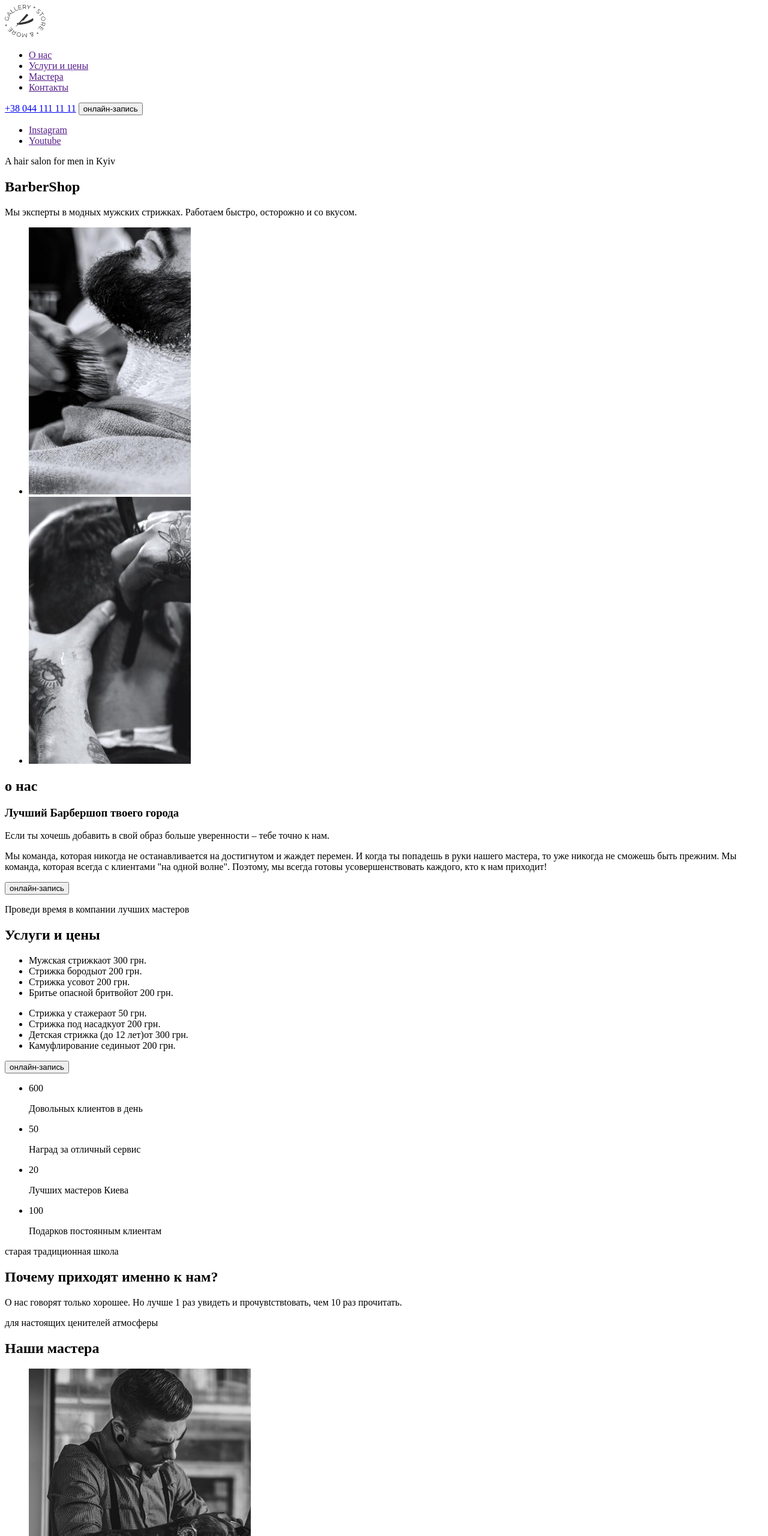
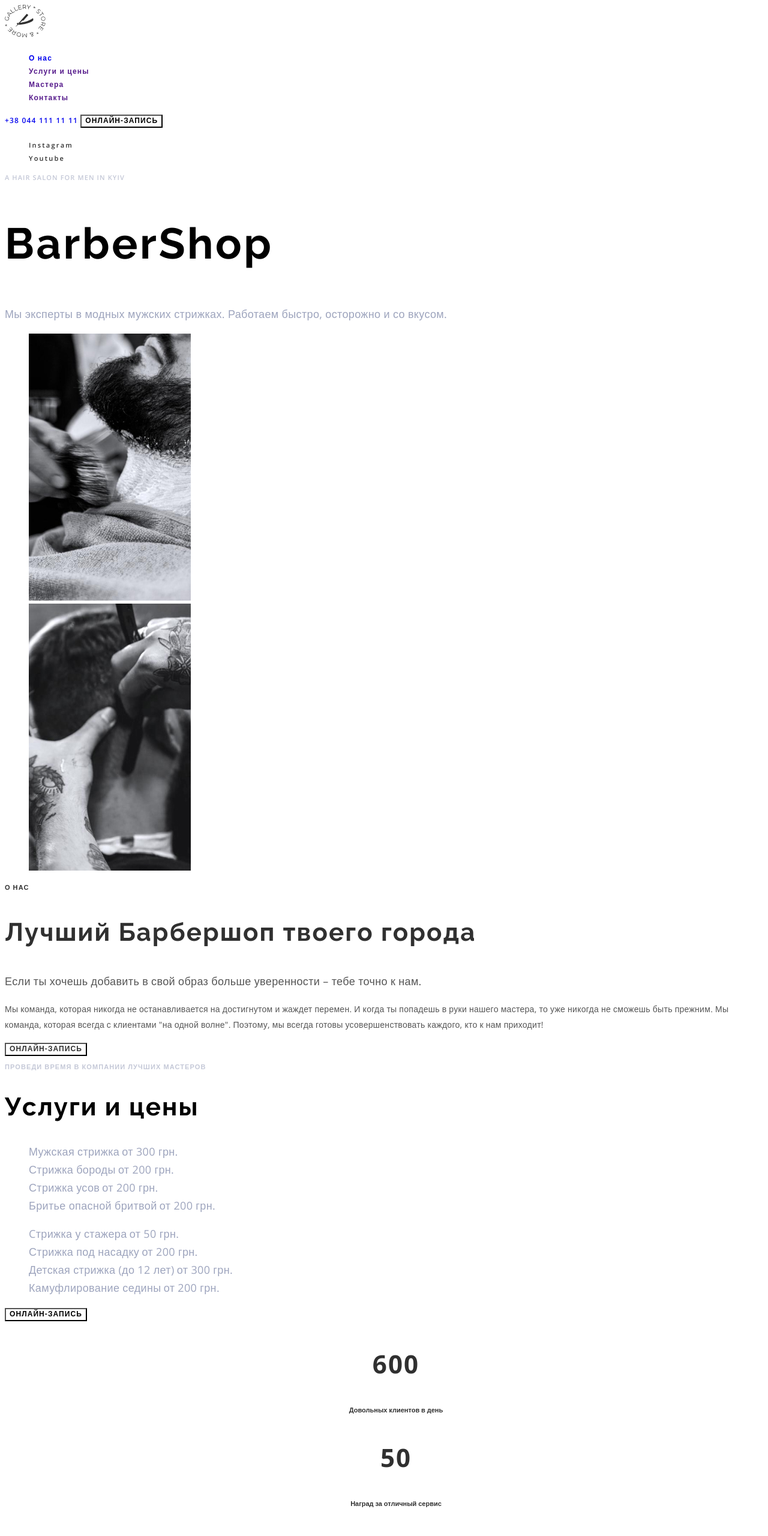
Before and after one commit to Olexiy-repin/html-css-demo, a plain HTML site: page index.html in a window 1280 px wide. Shown: the top 2560 px of the page at 60% size. Drawn offline with nearby package versions, Linux system fonts and the light colour scheme.

Commit message:
practice

```diff
--- /dev/null
+++ b/css/styles.css
@@ -0,0 +1,244 @@
+:root {
+  --main-font: 'Open Sans', sans-serif;
+  --secondary-font: 'Raleway', sans-serif;
+  --main-text-color-theme-dark: 157, 164, 189;
+  --secondary-text-color-theme-dark: #ffffff;
+  --main-text-color-theme-light: #303030;
+  --secondary-text-color-theme-light: #555555;
+  --accent-color: #ff6c00;
+}
+
+body {
+  font-family: var(--main-font);
+}
+
+.list {
+  list-style: none;
+}
+
+.link {
+  text-decoration: none;
+}
+
+.address {
+  font-style: normal;
+}
+
+/* ================= COMPONENTS ================= */
+.modal-btn {
+  font-weight: 600;
+  font-size: 12px;
+  line-height: 1.33;
+  letter-spacing: 0.09em;
+  text-transform: uppercase;
+  background-color: transparent;
+  cursor: pointer;
+}
+
+.modal-btn-theme-light {
+  color: var(--main-text-color-theme-light);
+}
+
+.modal-btn-theme-dark {
+  /* color: var(--secondary-text-color-theme-dark); */
+}
+
+.modal-btn:hover,
+.modal-btn:focus {
+  background-color: var(--accent-color);
+  color: #ffffff;
+}
+
+.social-links-link {
+  font-weight: 600;
+  font-size: 11px;
+  line-height: 1.36;
+  letter-spacing: 0.2em;
+  color: var(--main-text-color-theme-light);
+}
+
+.social-links-link:hover,
+.social-links-link:focus {
+  color: var(--accent-color);
+}
+
+.title {
+  font-family: var(--secondary-font);
+  font-weight: 700;
+  font-size: 42px;
+  line-height: 1.17;
+  letter-spacing: 0.05em;
+}
+
+.title-theme-dark {
+  /* color: var(--secondary-text-color-theme-dark); */
+}
+
+.title-theme-light {
+  color: var(--main-text-color-theme-light);
+}
+
+.suptitle {
+  font-weight: 600;
+  font-size: 11px;
+  line-height: 1.36;
+  letter-spacing: 0.1em;
+  text-transform: uppercase;
+}
+
+.suptitle-theme-dark {
+  color: rgba(var(--main-text-color-theme-dark), 0.6);
+}
+
+.suptitle-theme-light {
+  color: var(--main-text-color-theme-light);
+}
+
+.description {
+  font-weight: 400;
+  font-size: 18px;
+  line-height: 1.67;
+  letter-spacing: 0.02em;
+}
+
+.description-theme-light {
+  color: var(--secondary-text-color-theme-light);
+}
+
+.description-theme-dark {
+  color: rgb(var(--main-text-color-theme-dark));
+}
+
+/* ================= /COMPONENTS ================= */
+
+/* ================= HEADER ================= */
+.menu-link {
+  font-weight: 600;
+  font-size: 12px;
+  line-height: 1.33;
+  letter-spacing: 0.1em;
+}
+
+.menu-link:hover,
+.menu-link:focus {
+  color: var(--accent-color);
+}
+
+.contact-number {
+  font-weight: 600;
+  font-size: 12px;
+  line-height: 1.33;
+  letter-spacing: 0.1em;
+}
+
+.contact-number:hover,
+.contact-number:focus {
+  color: var(--accent-color);
+}
+/* ================= /HEADER ================= */
+
+/* ================= HERO ================= */
+.main-title {
+  font-family: var(--secondary-font);
+  font-weight: 700;
+  font-size: 72px;
+  line-height: 1.18;
+  letter-spacing: 0.05em;
+}
+/* ================= /HERO ================= */
+
+/* ================= ABOUT ================= */
+.about-text {
+  font-weight: 400;
+  font-size: 14px;
+  line-height: 1.86;
+  letter-spacing: 0.02em;
+  color: var(--secondary-text-color-theme-light);
+}
+/* ================= /ABOUT ================= */
+
+/* ================= SERVICES ================= */
+.services-list-name,
+.services-list-price {
+  font-weight: 400;
+  font-size: 18px;
+  line-height: 1.67;
+  letter-spacing: 0.02em;
+  color: rgb(var(--main-text-color-theme-dark));
+}
+/* ================= /SERVICES ================= */
+
+/* ================= ADVANTAGES ================= */
+.advantages-list-count {
+  font-weight: 700;
+  font-size: 42px;
+  line-height: 1.36;
+  text-align: center;
+  letter-spacing: 0.05em;
+  color: var(--main-text-color-theme-light);
+}
+
+.advantages-list-description {
+  font-weight: 600;
+  font-size: 11px;
+  line-height: 1.36;
+  text-align: center;
+  color: var(--main-text-color-theme-light);
+}
+/* ================= /ADVANTAGES ================= */
+
+/* ================= EMPLOYEES ================= */
+.employees-list-name {
+  font-weight: 400;
+  font-size: 18px;
+  line-height: 1.39;
+  text-align: center;
+  letter-spacing: 0.02em;
+  color: var(--main-text-color-theme-light);
+}
+
+.employees-list-position {
+  font-weight: 400;
+  font-size: 14px;
+  line-height: 1.36;
+  text-align: center;
+  letter-spacing: 0.02em;
+  color: var(--accent-color);
+}
+/* ================= /EMPLOYEES ================= */
+
+/* ================= GALLERY ================= */
+
+/* ================= /GALLERY ================= */
+
+/* ================= CONTACT ================= */
+
+/* ================= /CONTACT ================= */
+
+/* ================= CONTACT INFORMATION ================= */
+.contact-info-list-link {
+  font-weight: 400;
+  font-size: 18px;
+  line-height: 1.67;
+  letter-spacing: 0.02em;
+  color: rgb(var(--main-text-color-theme-dark));
+}
+
+.contact-info-date {
+  font-weight: 400;
+  font-size: 18px;
+  line-height: 1.67;
+  letter-spacing: 0.02em;
+  color: rgb(var(--main-text-color-theme-dark));
+}
+/* ================= /CONTACT INFORMATION ================= */
+
+/* ================= FOOTER ================= */
+.copyright {
+  font-weight: 600;
+  font-size: 11px;
+  line-height: 1.36;
+  letter-spacing: 0.2em;
+  color: rgb(var(--main-text-color-theme-dark));
+}
+/* ================= /FOOTER ================= */
--- a/index.html
+++ b/index.html
@@ -4,63 +4,84 @@
     <meta charset="UTF-8" />
     <meta http-equiv="X-UA-Compatible" content="IE=edge" />
     <meta name="viewport" content="width=device-width, initial-scale=1.0" />
-    <title>Document</title>
+    <title>Barbeshop</title>
+    <link rel="preconnect" href="https://fonts.googleapis.com" />
+    <link rel="preconnect" href="https://fonts.gstatic.com" crossorigin />
+    <link
+      href="https://fonts.googleapis.com/css2?family=Open+Sans:wght@400;600;700&family=Raleway:wght@700&display=swap"
+      rel="stylesheet"
+    />
+    <link rel="stylesheet" href="./css/styles.css" />
   </head>
   <body>
-    <header>
-      <nav>
-        <a href="./index.html">
-          <img src="./images/header/logo.svg" alt="логотип барбершопа" width="68" height="55" />
+    <!-- HEADER -->
+    <header class="header">
+      <nav class="header-nav">
+        <a class="logo link" href="./index.html">
+          <img
+            class="logo-img"
+            src="./images/header/logo.svg"
+            alt="логотип барбершопа"
+            width="68"
+            height="55"
+          />
         </a>
-        <ul>
-          <li>
-            <a href="">О нас</a>
+        <ul class="menu list">
+          <li class="menu-item">
+            <a class="menu-link link" href="./portfolio.html">О нас</a>
           </li>
-          <li>
-            <a href="">Услуги и цены</a>
+          <li class="menu-item">
+            <a class="menu-link link" href="">Услуги и цены</a>
           </li>
-          <li>
-            <a href="">Мастера</a>
+          <li class="menu-item">
+            <a class="menu-link link" href="">Мастера</a>
           </li>
-          <li>
-            <a href="">Контакты</a>
+          <li class="menu-item">
+            <a class="menu-link link" href="">Контакты</a>
           </li>
         </ul>
       </nav>
-      <a href="tel:0441111111">+38 044 111 11 11</a>
-      <button type="button">онлайн-запись</button>
+      <a class="contact-number link" href="tel:0441111111">+38 044 111 11 11</a>
+      <button class="modal-btn modal-btn-theme-dark" type="button">онлайн-запись</button>
     </header>
     <main>
-      <section>
-        <div>
-          <ul>
-            <li>
-              <a href="" lang="en">Instagram</a>
+      <!-- HERO -->
+      <section class="hero">
+        <div class="hero-left-side">
+          <ul class="social-links list">
+            <li class="social-links-item">
+              <a class="social-links-link link" href="" lang="en">Instagram</a>
             </li>
-            <li>
-              <a href="" lang="en">Youtube</a>
+            <li class="social-links-item">
+              <a class="social-links-link link" href="" lang="en">Youtube</a>
             </li>
           </ul>
         </div>
-        <div>
-          <p lang="en">A hair salon for men in Kyiv</p>
-          <h1 lang="en">BarberShop</h1>
-          <p>Мы эксперты в модных мужских стрижках. Работаем быстро, осторожно и со вкусом.</p>
+        <div class="hero-right-side">
+          <p class="suptitle suptitle-theme-dark" lang="en">A hair salon for men in Kyiv</p>
+          <h1 class="main-title" lang="en">BarberShop</h1>
+          <p class="description description-theme-dark">
+            Мы эксперты в модных мужских стрижках. Работаем быстро, осторожно и со вкусом.
+          </p>
         </div>
       </section>
-      <section>
-        <div>
-          <ul>
-            <li>
+
+      <!-- ABOUT -->
+      <section class="about">
+        <div class="about-left-side">
+          <ul class="about-gallery list">
+            <li class="about-gallery-item">
               <img
+                class="about-gallery-img"
                 src="./images/about/about-img-1.jpg"
                 alt="мастер бреет бороду клиенту"
                 width="270"
                 height="445"
               />
             </li>
-            <li>
+            <li class="about-gallery-item">
               <img
+                class="about-gallery-img"
                 src="./images/about/about-img-2.jpg"
                 alt="мастер стрижет клиента"
                 width="270"
@@ -69,132 +90,173 @@
             </li>
           </ul>
         </div>
-        <div>
-          <h2>о нас</h2>
-          <h3>Лучший Барбершоп твоего города</h3>
-          <p>Если ты хочешь добавить в свой образ больше уверенности – тебе точно к нам.</p>
-          <p>
+        <div class="about-right-side">
+          <h2 class="suptitle suptitle-theme-light">о нас</h2>
+          <h3 class="title title-theme-light">Лучший Барбершоп твоего города</h3>
+          <p class="description description-theme-light">
+            Если ты хочешь добавить в свой образ больше уверенности – тебе точно к нам.
+          </p>
+          <p class="about-text">
             Мы команда, которая никогда не останавливается на достигнутом и жаждет перемен. И когда
             ты попадешь в руки нашего мастера, то уже никогда не сможешь быть прежним. Мы команда,
             которая всегда с клиентами "на одной волне". Поэтому, мы всегда готовы усовершенствовать
             каждого, кто к нам приходит!
           </p>
-          <button type="button">онлайн-запись</button>
+          <button class="modal-btn modal-btn-theme-light" type="button">онлайн-запись</button>
         </div>
       </section>
+
+      <!-- SERVICES -->
       <section>
-        <p>Проведи время в компании лучших мастеров</p>
-        <h2>Услуги и цены</h2>
-        <ul>
-          <li><span>Мужская стрижка</span><span>от 300 грн.</span></li>
-          <li><span>Стрижка бороды</span><span>от 200 грн.</span></li>
-          <li><span>Стрижка усов</span><span>от 200 грн.</span></li>
-          <li><span>Бритье опасной бритвой</span><span>от 200 грн.</span></li>
+        <p class="suptitle suptitle-theme-dark">Проведи время в компании лучших мастеров</p>
+        <h2 class="title title-theme-dark">Услуги и цены</h2>
+        <ul class="services-list list">
+          <li class="services-list-item">
+            <span class="services-list-name">Мужская стрижка</span>
+            <span class="services-list-price">от 300 грн.</span>
+          </li>
+          <li class="services-list-item">
+            <span class="services-list-name">Стрижка бороды</span>
+            <span class="services-list-price">от 200 грн.</span>
+          </li>
+          <li class="services-list-item">
+            <span class="services-list-name">Стрижка усов</span>
+            <span class="services-list-price">от 200 грн.</span>
+          </li>
+          <li class="services-list-item">
+            <span class="services-list-name">Бритье опасной бритвой</span>
+            <span class="services-list-price">от 200 грн.</span>
+          </li>
         </ul>
-        <ul>
-          <li><span>Cтрижка у стажера</span><span>от 50 грн.</span></li>
-          <li><span>Стрижка под насадку</span><span>от 200 грн.</span></li>
-          <li><span>Детская стрижка (до 12 лет)</span><span>от 300 грн.</span></li>
-          <li><span>Камуфлирование седины</span><span>от 200 грн.</span></li>
+        <ul class="services-list list">
+          <li class="services-list-item">
+            <span class="services-list-name">Cтрижка у стажера</span>
+            <span class="services-list-price">от 50 грн.</span>
+          </li>
+          <li class="services-list-item">
+            <span class="services-list-name">Стрижка под насадку</span>
+            <span class="services-list-price">от 200 грн.</span>
+          </li>
+          <li class="services-list-item">
+            <span class="services-list-name">Детская стрижка (до 12 лет)</span>
+            <span class="services-list-price">от 300 грн.</span>
+          </li>
+          <li class="services-list-item">
+            <span class="services-list-name">Камуфлирование седины</span>
+            <span class="services-list-price">от 200 грн.</span>
+          </li>
         </ul>
-        <button type="button">онлайн-запись</button>
+        <button class="modal-btn modal-btn-theme-dark" type="button">онлайн-запись</button>
       </section>
-      <section>
-        <div>
-          <ul>
-            <li>
-              <p>600</p>
-              <p>Довольных клиентов в день</p>
+
+      <!-- ADVANTAGES -->
+      <section class="advantages">
+        <div class="advantages-left-side">
+          <ul class="advantages-list list">
+            <li class="advantages-list-item">
+              <p class="advantages-list-count">600</p>
+              <p class="advantages-list-description">Довольных клиентов в день</p>
             </li>
-            <li>
-              <p>50</p>
-              <p>Наград за отличный сервис</p>
+            <li class="advantages-list-item">
+              <p class="advantages-list-count">50</p>
+              <p class="advantages-list-description">Наград за отличный сервис</p>
             </li>
-            <li>
-              <p>20</p>
-              <p>Лучших мастеров Киева</p>
+            <li class="advantages-list-item">
+              <p class="advantages-list-count">20</p>
+              <p class="advantages-list-description">Лучших мастеров Киева</p>
             </li>
-            <li>
-              <p>100</p>
-              <p>Подарков постоянным клиентам</p>
+            <li class="advantages-list-item">
+              <p class="advantages-list-count">100</p>
+              <p class="advantages-list-description">Подарков постоянным клиентам</p>
             </li>
           </ul>
         </div>
-        <div>
-          <p>старая традиционная школа</p>
-          <h2>Почему приходят именно к нам?</h2>
-          <p>
+        <div class="advantages-right-side">
+          <p class="suptitle suptitle-theme-light">старая традиционная школа</p>
+          <h2 class="title title-theme-light">Почему приходят именно к нам?</h2>
+          <p class="description description-theme-light">
             О нас говорят только хорошее. Но лучше 1 раз увидеть и прочувtствtовать, чем 10 раз
             прочитать.
           </p>
         </div>
       </section>
-      <section>
-        <p>для настоящих ценителей атмосферы</p>
-        <h2>Наши мастера</h2>
-        <ul>
-          <li>
+
+      <!-- EMPLOYEES -->
+      <section class="employees">
+        <p class="suptitle suptitle-theme-light">для настоящих ценителей атмосферы</p>
+        <h2 class="title title-theme-light">Наши мастера</h2>
+        <ul class="employees-list list">
+          <li class="employees-list-item">
             <img
+              class="employees-list-img"
               src="./images/employees/john-smith.jpg"
               alt="мастер стрижет клиента"
               width="370"
               height="346"
             />
-            <h3 lang="en">John Smith</h3>
-            <p lang="en">ExtrTeme Barber</p>
+            <h3 class="employees-list-name" lang="en">John Smith</h3>
+            <p class="employees-list-position" lang="en">ExtrTeme Barber</p>
           </li>
-          <li>
+          <li class="employees-list-item">
             <img
+              class="employees-list-img"
               src="./images/employees/michele-doe.jpg"
               alt="мастер стрижет клиента"
               width="370"
               height="346"
             />
-            <h3 lang="en">Michele Doe</h3>
-            <p lang="en">ExtrTeme Barber</p>
+            <h3 class="employees-list-name" lang="en">Michele Doe</h3>
+            <p class="employees-list-position" lang="en">ExtrTeme Barber</p>
           </li>
-          <li>
+          <li class="employees-list-item">
             <img
+              class="employees-list-img"
               src="./images/employees/alan-black.jpg"
               alt="мастер стрижет клиента"
               width="370"
               height="346"
             />
-            <h3 lang="en">Alan Black</h3>
-            <p lang="en">ExtrTeme Barber</p>
+            <h3 class="employees-list-name" lang="en">Alan Black</h3>
+            <p class="employees-list-position" lang="en">ExtrTeme Barber</p>
           </li>
         </ul>
       </section>
+
+      <!-- GALLERY -->
       <section>
         <h2 hidden>Галерея работ</h2>
-        <p>На латинском языке “барба” означает “борода”</p>
-        <ul>
-          <li>
+        <p class="suptitle suptitle-theme-light">На латинском языке “барба” означает “борода”</p>
+        <ul class="gallery-list list">
+          <li class="gallery-list-item">
             <img
+              class="gallery-list-img"
               src="./images/gallery/gallery-img-1.jpg"
               alt="мастер стрижет клиента"
               width="270"
               height="360"
             />
           </li>
-          <li>
+          <li class="gallery-list-item">
             <img
+              class="gallery-list-img"
               src="./images/gallery/gallery-img-2.jpg"
               alt="мастер бреет бороду клиенту"
               width="270"
               height="360"
             />
           </li>
-          <li>
+          <li class="gallery-list-item">
             <img
+              class="gallery-list-img"
               src="./images/gallery/gallery-img-3.jpg"
               alt="мастер распаривает лицо клиенту"
               width="270"
               height="360"
             />
           </li>
-          <li>
+          <li class="gallery-list-item">
             <img
+              class="gallery-list-img"
               src="./images/gallery/gallery-img-4.jpg"
               alt="мастер стрижет клиента"
               width="270"
@@ -203,43 +265,52 @@
           </li>
         </ul>
       </section>
+
+      <!-- CONTACT -->
       <div>
-        <section>
-          <h2>Онлайн-запись</h2>
+        <!-- CONTACT FORM -->
+        <section class="contact">
+          <h2 class="title title-theme-dark">Онлайн-запись</h2>
         </section>
-        <section>
-          <h2>Контакты</h2>
-          <address>
-            <ul>
-              <li>
+
+        <!-- CONTACT INFORMATION -->
+        <section class="contact-info">
+          <h2 class="title title-theme-dark">Контакты</h2>
+          <address class="address">
+            <ul class="contact-info-list list">
+              <li class="contact-info-list-item">
                 <a
+                  class="contact-info-list-link link"
                   href="https://goo.gl/maps/P6m3rnyi4gtTkQWY9"
                   target="_blank"
                   rel="noopener noreferrer"
                   >ул. Васильковая, 7А Киев, 0t8132</a
                 >
               </li>
-              <li>
-                <a href="tel:0441111111">+38 044 111 11 11</a>
+              <li class="contact-info-list-item">
+                <a class="contact-info-list-link link" href="tel:0441111111">+38 044 111 11 11</a>
               </li>
-              <li>
-                <a href="mailto:barbershop@email.com">barbershop@email.com</a>
+              <li class="contact-info-list-item">
+                <a class="contact-info-list-link link" href="mailto:barbershop@email.com"
+                  >barbershop@email.com</a
+                >
               </li>
             </ul>
           </address>
-          <p>время работы</p>
-          <p>Ежедневно с 9:00 до 22:00</p>
+          <p class="suptitle suptitle-theme-dark">время работы</p>
+          <p class="contact-info-date">Ежедневно с 9:00 до 22:00</p>
         </section>
       </div>
     </main>
-    <footer>
-      <p lang="en">&copy; Copyright 2020</p>
-      <ul>
-        <li>
-          <a href="" lang="en">Instagram</a>
+    <!-- FOOTER -->
+    <footer class="footer">
+      <p class="copyright" lang="en">&copy; Copyright 2020</p>
+      <ul class="social-links list">
+        <li class="social-links-item">
+          <a class="social-links-link link" href="" lang="en">Instagram</a>
         </li>
-        <li>
-          <a href="" lang="en">Youtube</a>
+        <li class="social-links-item">
+          <a class="social-links-link link" href="" lang="en">Youtube</a>
         </li>
       </ul>
     </footer>
```
Also changed, not shown: portfolio.html (added, +11 -0 lines).
